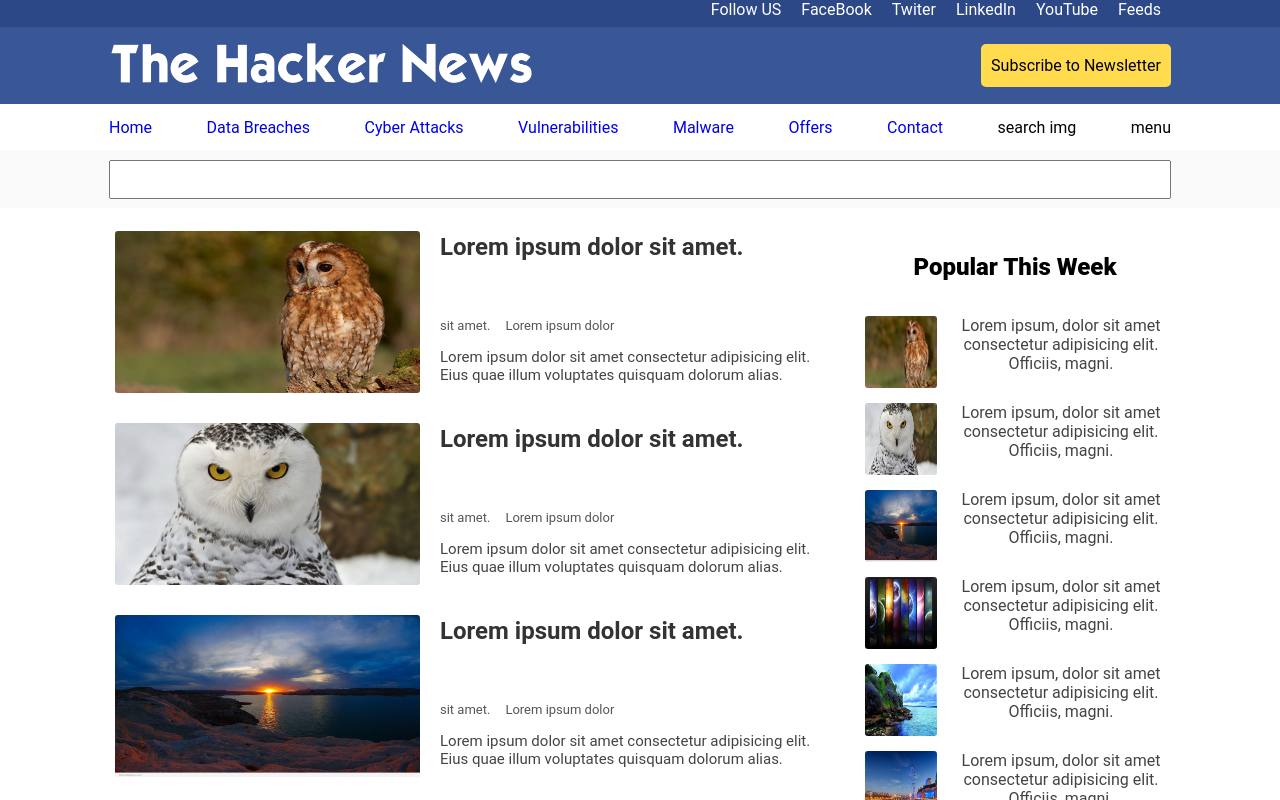
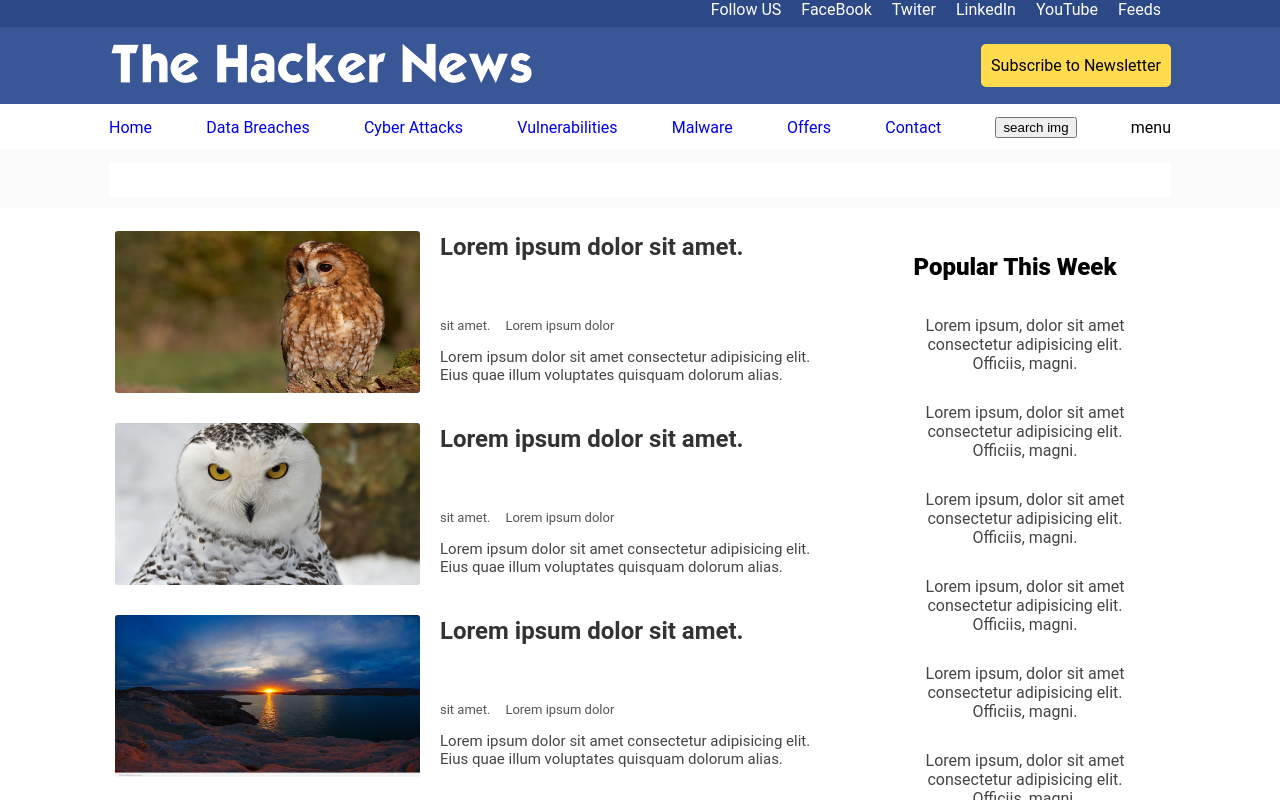
Before and after one commit to nsinhababu/the-hacker-news-clone, a React (Create React App) app: page / in a window 1280 px wide. Shown: the top 800 px of the page. Built offline with nearby package versions, Linux system fonts and the light colour scheme; the HTML template or start-up script is replaced by a standard one.

Commit message:
added functionality to nav search btn

```diff
--- a/src/Components/AppAssemble/index.js
+++ b/src/Components/AppAssemble/index.js
@@ -4,17 +4,11 @@ import Main from '../Main';
 import Deals from '../Deals';
 import EmailSection from '../EmailSection';
 import Footer from '../Footer';
-import { useState } from 'react';
 
 function AppAssemble() {
-  const [className, setClassName] = useState('false');
-  const handleSearch = () => {
-    setClassName(!className);
-  };
-
   return (
     <div>
-      <Header handleSearch={handleSearch} />
+      <Header />
       <Main />
       <Deals />
       <EmailSection />
--- a/src/Components/Header/Navbar/index.js
+++ b/src/Components/Header/Navbar/index.js
@@ -1,6 +1,6 @@
 //components
 
-const NavBar = () => {
+const NavBar = ({ handleSearch }) => {
   return (
     <section className='nav-section'>
       <nav className='nav__bar clear-margin'>
@@ -25,7 +25,9 @@ const NavBar = () => {
         <div>
           <a href='#'>Contact</a>
         </div>
-        <div className='nav__bar-search-btn'>search img</div>
+        <button onClick={handleSearch} className='nav__bar-search-btn'>
+          search img
+        </button>
         <div className='nav__bar-menu'>menu </div>
       </nav>
     </section>
--- a/src/Components/Header/index.js
+++ b/src/Components/Header/index.js
@@ -2,13 +2,20 @@
 import NavBar from './Navbar';
 import Search from './search';
 import { SocialLinks } from '../../consts';
+// Hooks
+import { useState } from 'react';
 
 //data
 // CSS
 import './styles.css';
 
-const Header = (props) => {
-  console.log(props);
+const Header = () => {
+  const [showSearch, setShowSearch] = useState(true);
+
+  const handleSearch = () => {
+    setShowSearch(!showSearch);
+  };
+
   return (
     <header className='header'>
       <div>
@@ -31,8 +38,8 @@ const Header = (props) => {
           </div>
         </div>
       </div>
-      <NavBar />
-      <Search />
+      <NavBar handleSearch={handleSearch} />
+      <Search showSearch={showSearch} />
     </header>
   );
 };
--- a/src/Components/Header/search.js
+++ b/src/Components/Header/search.js
@@ -1,6 +1,14 @@
-const Search = () => {
+const Search = ({ showSearch }) => {
+  console.log(showSearch);
+
   return (
-    <div className='search__container'>
+    <div
+      className={
+        showSearch === true
+          ? 'search__container-show'
+          : 'search__container-hide'
+      }
+    >
       <div className='clear-margin'>
         <input type='search' className='search' />
       </div>
--- a/src/Components/Header/styles.css
+++ b/src/Components/Header/styles.css
@@ -56,13 +56,29 @@ a {
 }
 
 /* Search */
-.search__container {
+.search__container-show,
+.search__container-hide {
   height: 58px;
   display: flex;
   align-items: center;
   background-color: #fafafa;
 }
+.search__container-hide {
+  position: relative;
+  z-index: -1;
+  top: -52px;
+  opacity: 0;
+}
+.search__container-show {
+  position: inherit;
+  z-index: 0;
+  /* top: -52px; */
+  opacity: 1;
+}
+
 .search {
   width: 100%;
   padding: 10px;
+  outline: none;
+  border: none;
 }
--- a/src/Components/Main/card.js
+++ b/src/Components/Main/card.js
@@ -1,23 +1,4 @@
 import ImageBox from '../ImageBox';
-
-export const WeeklyCard = (props) => {
-  const imgArr = props.img;
-  return (
-    <>
-      {imgArr.map((img, index) => {
-        return (
-          <div className='weekly-card-container' key={index}>
-            <img src={`assets/${img}.jpg`} alt='' className='weekly-card-img' />
-            <div className='weekly-card-title'>
-              Lorem ipsum, dolor sit amet consectetur adipisicing elit.
-              Officiis, magni.
-            </div>
-          </div>
-        );
-      })}
-    </>
-  );
-};
 
 const Card = (props) => {
   const imgArr = props.img;
--- a/src/Components/Main/index.js
+++ b/src/Components/Main/index.js
@@ -3,7 +3,7 @@ import { useState } from 'react';
 
 // Components
 import Card from './card';
-import { WeeklyCard } from './card';
+import WeeklyCard from './weeklyCard';
 
 // CSS
 import './styles.css';
--- a/src/Components/Main/styles.css
+++ b/src/Components/Main/styles.css
@@ -2,6 +2,8 @@
   display: flex;
   justify-content: center;
   padding-top: 25px;
+  /* position: relative;
+  top: -42px; */
 }
 .main__container {
   width: 1120px;
--- /dev/null
+++ b/src/Components/Main/weeklyCard.js
@@ -0,0 +1,19 @@
+const WeeklyCard = (props) => {
+  const imgArr = props.img;
+  return (
+    <>
+      {imgArr.map((img, index) => {
+        return (
+          <div className='weekly-card-container' key={index}>
+            {/* <img src={`assets/${img}.jpg`} alt='' className='weekly-card-img' /> */}
+            <div className='weekly-card-title'>
+              Lorem ipsum, dolor sit amet consectetur adipisicing elit.
+              Officiis, magni.
+            </div>
+          </div>
+        );
+      })}
+    </>
+  );
+};
+export default WeeklyCard;
```
Also changed, not shown: src/Components/BtnBox/index.js (added, +7 -0 lines).
